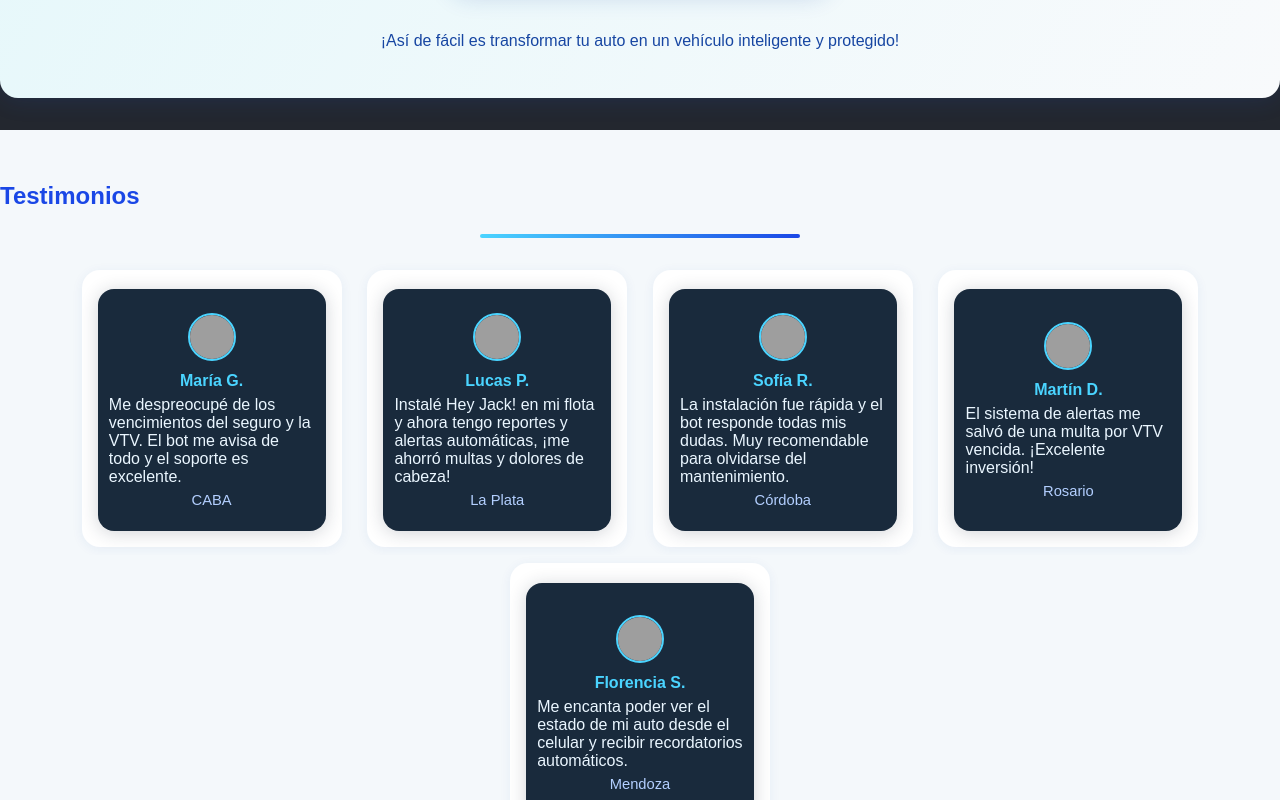
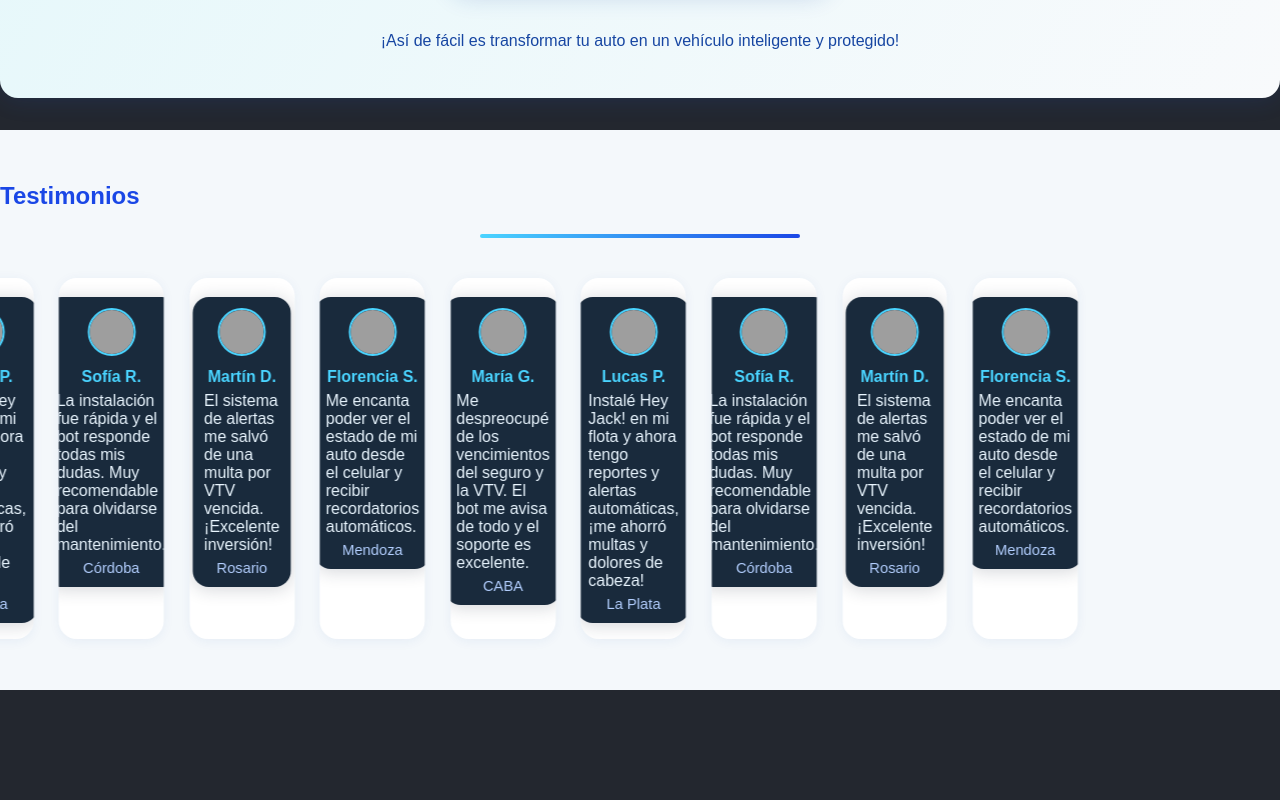
Before and after one commit to PericoPe/cheekus, a React (Vite) app: page / in a window 1280 px wide. Shown: the part 2020-2820 px from the top of the page. Built offline with nearby package versions, Linux system fonts and the light colour scheme; grey boxes are pictures that could not be loaded; the HTML template or start-up script is replaced by a standard one.

Commit message:
Testimonios: marquee horizontal automático, velocidad lenta, loop infinito, pausa en hover

```diff
--- a/src/components/Testimonios.jsx
+++ b/src/components/Testimonios.jsx
@@ -34,32 +34,17 @@ const testimonios = [
   }
 ];
 
-const getCardsPerRow = () => (window.innerWidth <= 600 ? 2 : 4);
-
 const Testimonios = () => {
-  const [cardsPerRow, setCardsPerRow] = useState(getCardsPerRow());
-
-  useEffect(() => {
-    const onResize = () => {
-      setCardsPerRow(getCardsPerRow());
-    };
-    window.addEventListener('resize', onResize);
-    return () => window.removeEventListener('resize', onResize);
-  }, []);
-
-  // Agrupa testimonios en filas de cardsPerRow
-  const filas = [];
-  for (let i = 0; i < testimonios.length; i += cardsPerRow) {
-    filas.push(testimonios.slice(i, i + cardsPerRow));
-  }
+  // Duplicamos los testimonios para loop infinito visual
+  const testimoniosLoop = [...testimonios, ...testimonios];
 
   return (
     <section id="testimonios" className={styles.testimoniosSection}>
       <h2 style={{color:'var(--primary)', fontWeight:800}}>Testimonios</h2>
       <div className="decorative-line" style={{maxWidth:320, margin:'1.5em auto'}}></div>
-      {filas.map((fila, filaIdx) => (
-        <div className={styles.cardsRow} key={filaIdx}>
-          {fila.map((t, i) => (
+      <div className={styles.marqueeWrapper}>
+        <div className={styles.marqueeTrack}>
+          {testimoniosLoop.map((t, i) => (
             <div key={i} className={styles.card}>
               <div style={{background:'#192a3c', borderRadius:16, boxShadow:'0 2px 18px #1e293b33', padding:'0.7em', minHeight:220, display:'flex',flexDirection:'column',alignItems:'center',justifyContent:'center'}}>
                 <img src={t.imagen} alt={t.nombre} style={{width:44, height:44, borderRadius:'50%', marginBottom:'0.7em',objectFit:'cover',border:'2px solid #4ad4ff'}} />
@@ -70,7 +55,7 @@ const Testimonios = () => {
             </div>
           ))}
         </div>
-      ))}
+      </div>
     </section>
   );
 };
--- a/src/components/Testimonios.module.css
+++ b/src/components/Testimonios.module.css
@@ -8,15 +8,47 @@
 }
 
 .cardsRow {
-  display: flex;
-  flex-wrap: wrap;
-  justify-content: center;
-  gap: 2vw;
+  display: none; /* Ocultamos el viejo layout */
+}
+
+.marqueeWrapper {
   width: 100vw;
   max-width: 100vw;
   overflow-x: hidden;
+  padding: 0.5em 0 1.2em 0;
   box-sizing: border-box;
+  position: relative;
 }
+
+.marqueeTrack {
+  display: flex;
+  gap: 2vw;
+  align-items: stretch;
+  animation: marqueeScroll 20s linear infinite;
+  will-change: transform;
+}
+.marqueeWrapper:hover .marqueeTrack {
+  animation-play-state: paused;
+}
+
+@keyframes marqueeScroll {
+  0% { transform: translateX(0); }
+  100% { transform: translateX(-50%); }
+}
+
+@media (max-width: 600px) {
+  .marqueeTrack {
+    gap: 3vw;
+    animation-duration: 24s;
+  }
+  .card {
+    width: 72vw;
+    max-width: 80vw;
+    min-width: 220px;
+    font-size: 1.05em;
+  }
+}
+
 
 .card {
   background: #fff;
```
